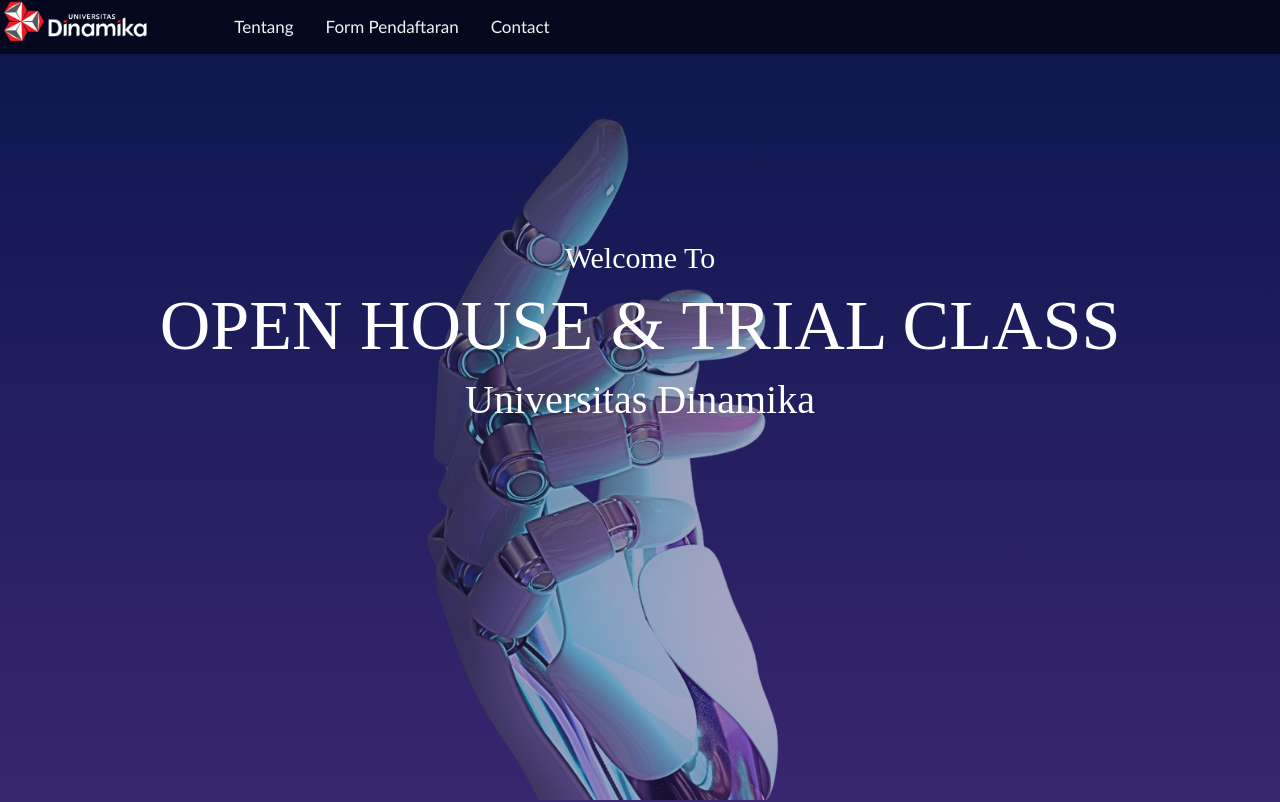
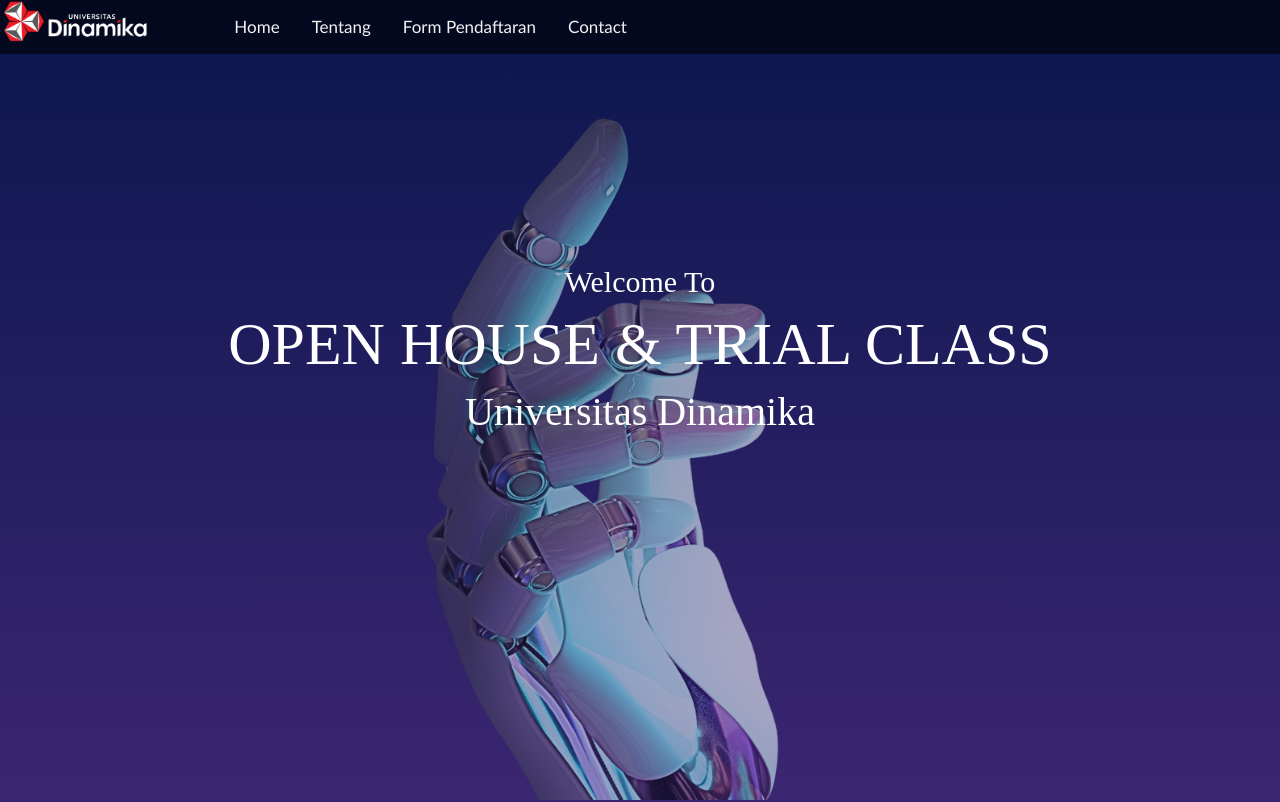
Before and after one commit to DhilPari/openhouseDinamika, a plain HTML site: page index.html in a window 1280 px wide. Shown: the top 802 px of the page. Drawn offline with nearby package versions, Linux system fonts and the light colour scheme.

Commit message:
Update index.html

```diff
--- a/index.html
+++ b/index.html
@@ -116,7 +116,7 @@
             font-family: Calibri;
         }
         h1{
-            font-size: 70px;
+            font-size: 60px;
             font-family: Bahnschrift;
             color: white;
         }
@@ -198,6 +198,7 @@
                 <img src="LogoDinamikaWcut.png" style="width: 150px;">
             </div>
             <div class="col-md-10">
+                <a href="#home">Home</a>
                 <a href="#tentang">Tentang</a>
                 <a href= #formdftr>Form Pendaftaran</a>
                 <a href="#contact">Contact</a>
@@ -214,6 +215,8 @@
                 <span style="font-size:30px;cursor:pointer" onclick="openNav()">&#9776; open</span> -->
             </div>
             <div class="col-md-10">
+                <div id="home"></div>
+                <br>
                 <br>
                 <br>
                 <br>
@@ -344,7 +347,7 @@
 		<div class="row">
 			<div class="col-md-4">
                 <br>
-				<iframe src="https://www.google.com/maps/embed?pb=!1m18!1m12!1m3!1d3957.3763940870235!2d112.77985887500019!3d-7.3115440926963835!2m3!1f0!2f0!3f0!3m2!1i1024!2i768!4f13.1!3m3!1m2!1s0x2dd7faec95555555%3A0xf13eec4465c5a263!2sUniversitas%20Dinamika%20(STIKOM%20Surabaya)!5e0!3m2!1sen!2sid!4v1699435841149!5m2!1sen!2sid" width="400" height="200" style="border:0;" allowfullscreen="" loading="lazy" referrerpolicy="no-referrer-when-downgrade"></iframe>
+				<!-- <iframe src="https://www.google.com/maps/embed?pb=!1m18!1m12!1m3!1d3957.3763940870235!2d112.77985887500019!3d-7.3115440926963835!2m3!1f0!2f0!3f0!3m2!1i1024!2i768!4f13.1!3m3!1m2!1s0x2dd7faec95555555%3A0xf13eec4465c5a263!2sUniversitas%20Dinamika%20(STIKOM%20Surabaya)!5e0!3m2!1sen!2sid!4v1699435841149!5m2!1sen!2sid" width="400" height="200" style="border:0;" allowfullscreen="" loading="lazy" referrerpolicy="no-referrer-when-downgrade"></iframe> -->
                 <br>
             </div>
 			<div class="col-md-4">
```
